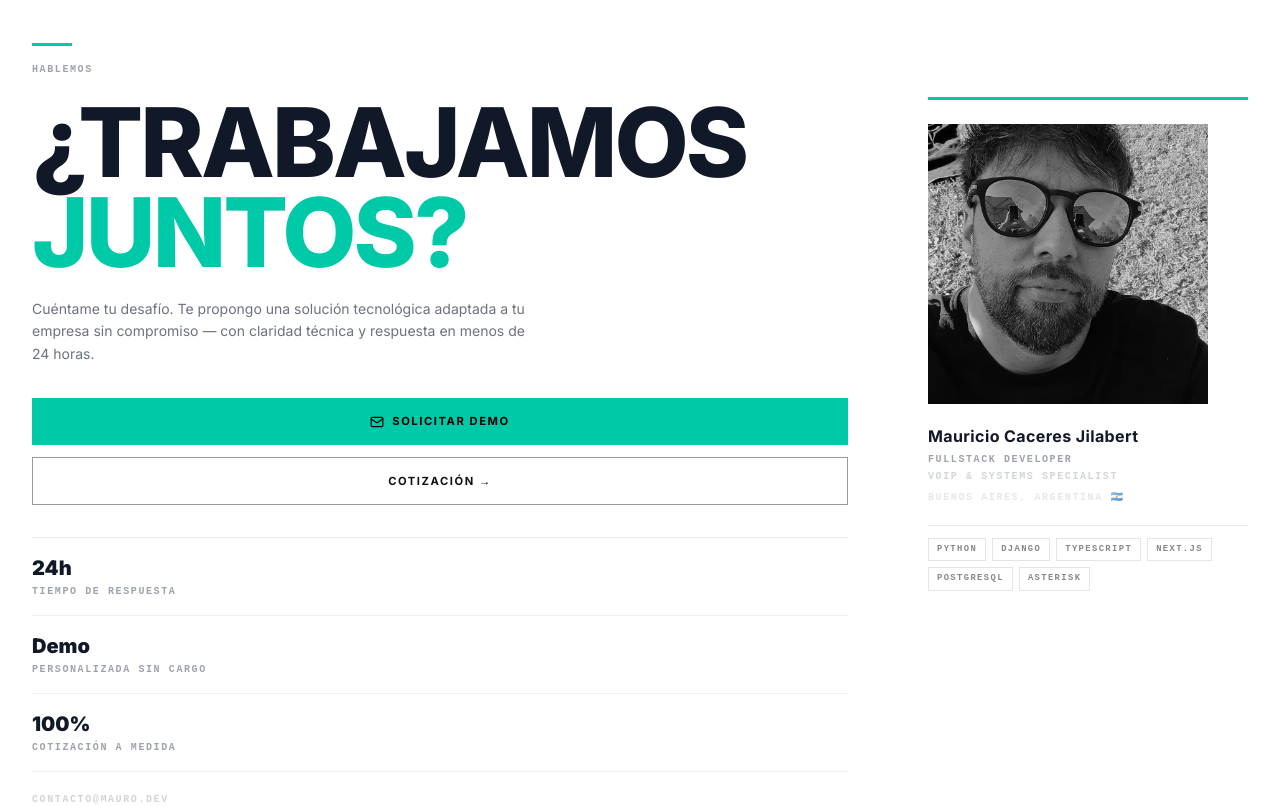
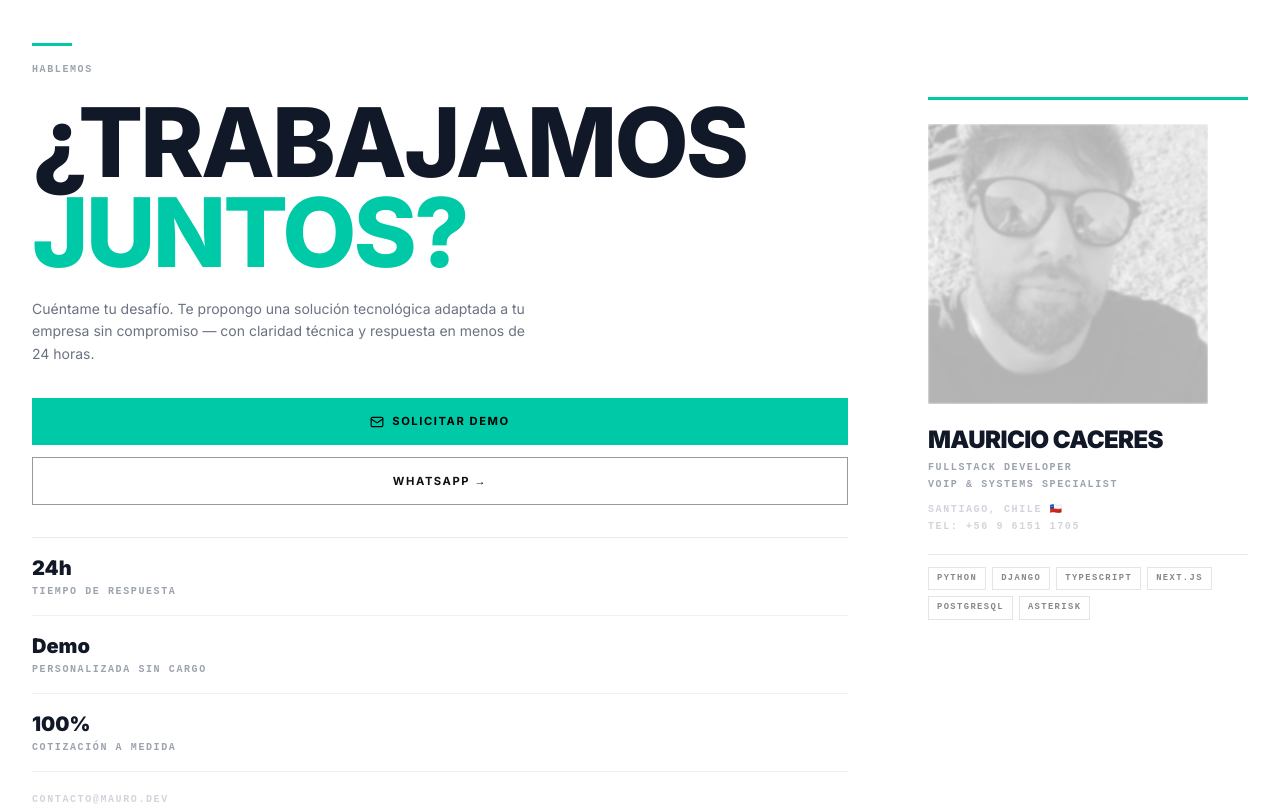
Before and after one commit to mauriciojilabert-svg/portafolio-mauro-dev, a Next.js app: page / in a window 1280 px wide. Shown: the part 3860-4666 px from the top of the page. Built offline with nearby package versions, Linux system fonts and the light colour scheme.

Commit message:
style: soften author photo, enlarge name, add whatsapp and update location to Chile

```diff
--- a/src/components/ContactSection.tsx
+++ b/src/components/ContactSection.tsx
@@ -62,12 +62,14 @@ export default function ContactSection() {
                 <Mail className="w-3.5 h-3.5" />
                 Solicitar Demo
               </button>
-              <button
-                onClick={handleContact}
+              <a
+                href="https://wa.me/56961511705"
+                target="_blank"
+                rel="noopener noreferrer"
                 className="btn-ng btn-ng-dark justify-center"
               >
-                Cotización →
-              </button>
+                WhatsApp →
+              </a>
             </div>
 
             {/* Highlights row */}
@@ -105,32 +107,28 @@ export default function ContactSection() {
           >
             {/* Photo */}
             <div
-              className="relative overflow-hidden grayscale hover:grayscale-0 transition-all duration-700"
+              className="relative overflow-hidden transition-all duration-700"
               style={{ width: "100%", maxWidth: "280px", aspectRatio: "1/1" }}
             >
               <Image
                 src="/mauro-photo.jpg"
                 alt="Mauricio Caceres Jilabert"
                 fill
-                className="object-cover"
+                className="object-cover grayscale opacity-30 blur-[1px] hover:grayscale-0 hover:opacity-100 hover:blur-0 transition-all duration-700"
                 sizes="280px"
-              />
-              {/* Gold tint overlay */}
-              <div
-                className="absolute inset-0 mix-blend-multiply opacity-20 transition-opacity duration-700 hover:opacity-0"
-                style={{ background: "var(--gold)" }}
               />
             </div>
 
             {/* Identity */}
             <div>
-              <p className="font-bold text-base text-gray-900 tracking-wide">
-                Mauricio Caceres Jilabert
+              <p className="font-black text-2xl text-gray-900 tracking-tight uppercase mb-1">
+                Mauricio Caceres
               </p>
               <div className="flex flex-col gap-0.5 mt-1">
                 <p className="eyebrow text-gray-400">Fullstack Developer</p>
-                <p className="eyebrow text-gray-300">VoIP & Systems Specialist</p>
-                <p className="eyebrow text-gray-200 mt-1">Buenos Aires, Argentina 🇦🇷</p>
+                <p className="eyebrow text-gray-400">VoIP & Systems Specialist</p>
+                <p className="eyebrow text-gray-300 mt-2">Santiago, Chile 🇨🇱</p>
+                <p className="eyebrow text-gray-300">Tel: +56 9 6151 1705</p>
               </div>
             </div>
 
--- a/src/components/Footer.tsx
+++ b/src/components/Footer.tsx
@@ -87,7 +87,7 @@ export default function Footer() {
             © 2026 Mauricio Caceres Jilabert · Todos los derechos reservados.
           </p>
           <p className="eyebrow text-white/15">
-            Hecho con ♥ en Argentina 🇦🇷
+            Hecho con ♥ en Santiago, Chile 🇨🇱
           </p>
         </div>
       </div>
```
